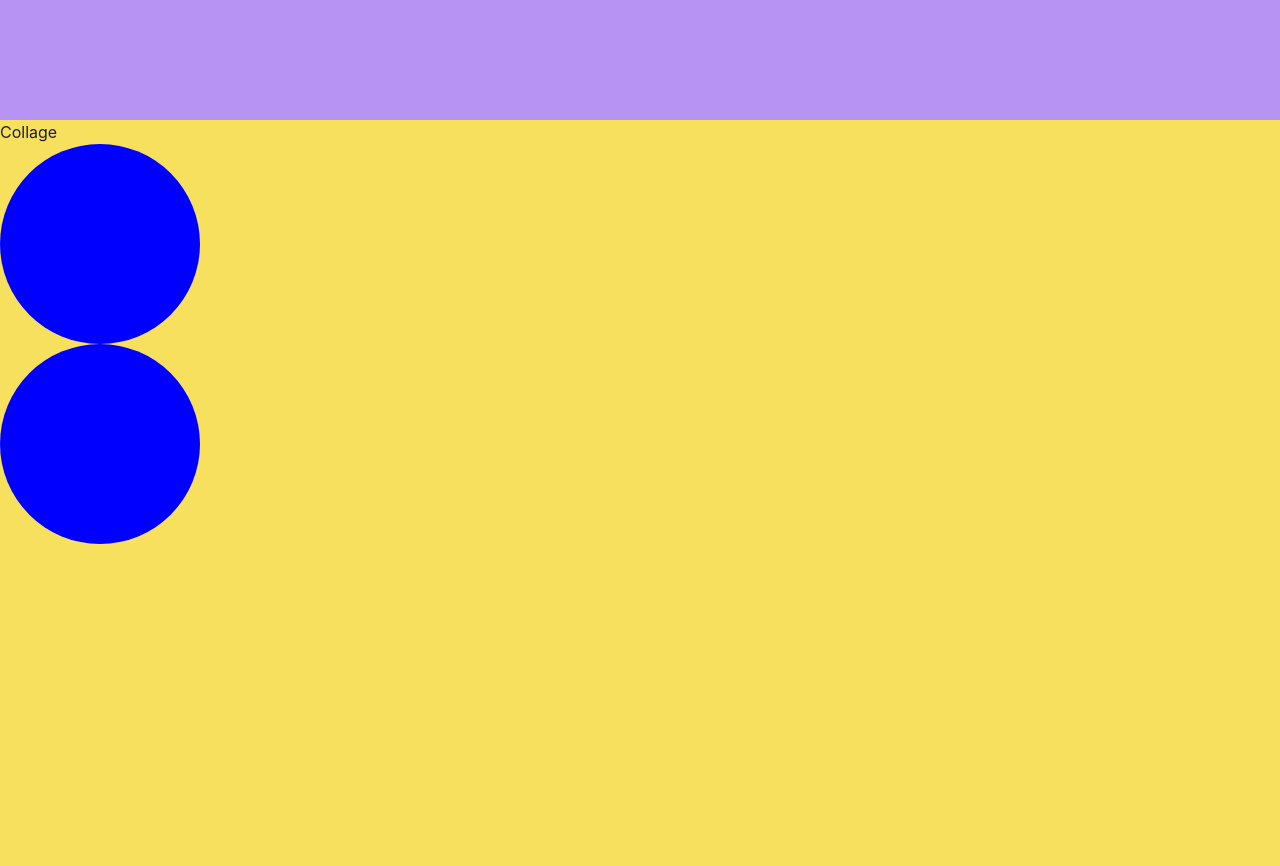
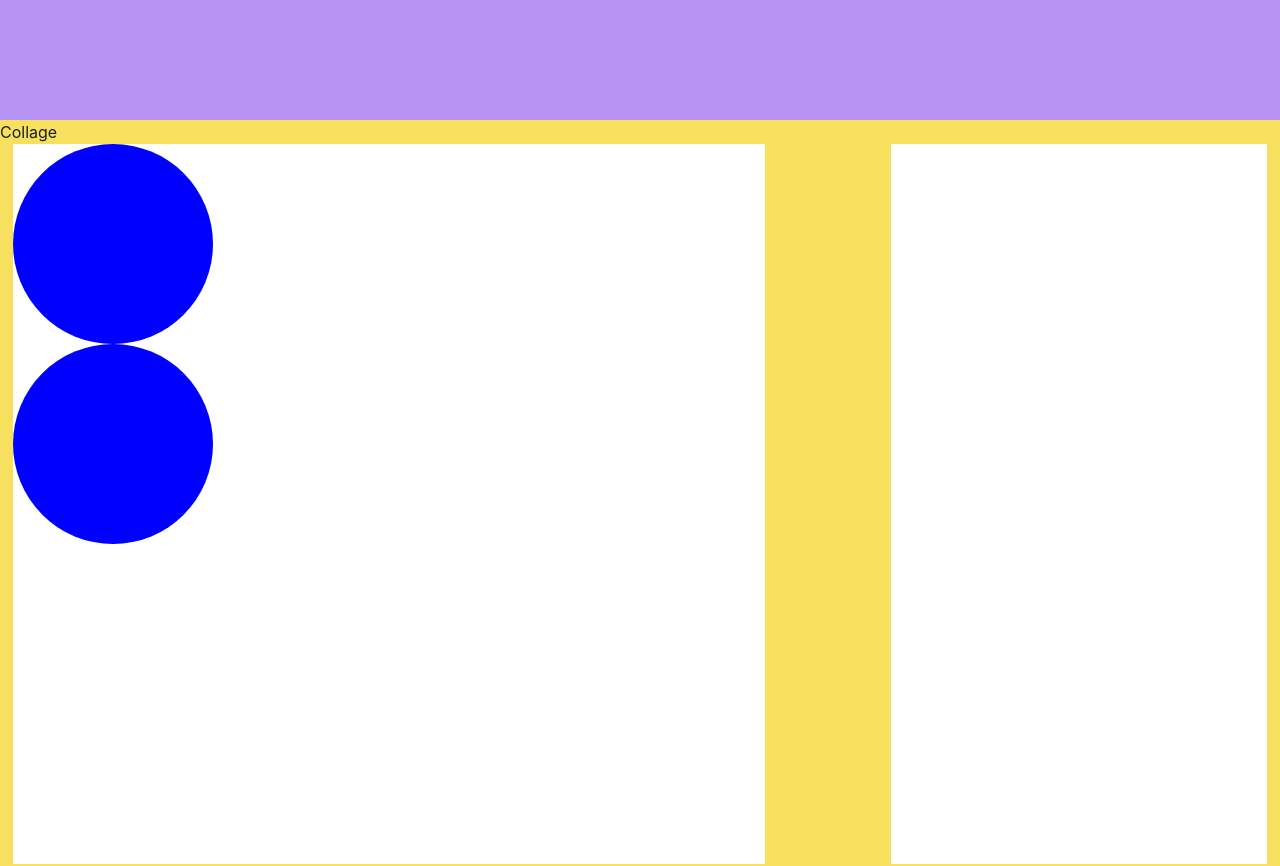
Before and after one commit to ColdWeatherBoyy/dada-museum, a React (Vite) app in the folder client/: page / in a window 1280 px wide. Shown: the part 2280-3146 px from the top of the page. Built offline with nearby package versions, Linux system fonts and the light colour scheme; a web font is replaced by a local one.

Commit message:
added canvas and form placeholder

```diff
--- a/client/src/Collage.jsx
+++ b/client/src/Collage.jsx
@@ -12,14 +12,33 @@ function Collage() {
             bgColor="yellow.300"
             w="100%"
             minH="100vh"
-            ref={collageBoundary}
         >
             Collage
-            {
-                collageElements.map((element, index) => {
-                    return <CollageElement collageBoundary={collageBoundary} classText={element} key={index}/>
-                })
-            }
+            <Box
+                mx="1vw"
+                display="flex"
+                flexDirection="row"
+                justifyContent="space-between"
+            >
+                <Box
+                    bgColor="white"
+                    w="60%"
+                    minH="90vh"
+                    ref={collageBoundary}
+                >
+                    {
+                        collageElements.map((element, index) => {
+                            return <CollageElement collageBoundary={collageBoundary} classText={element} key={index}/>
+                        })
+                    }
+                </Box>
+                <Box
+                    bgColor="white"
+                    w="30%"
+                    minH="90vh"
+                >
+                </Box>
+            </Box>
         </Box>
     );
 }
```
